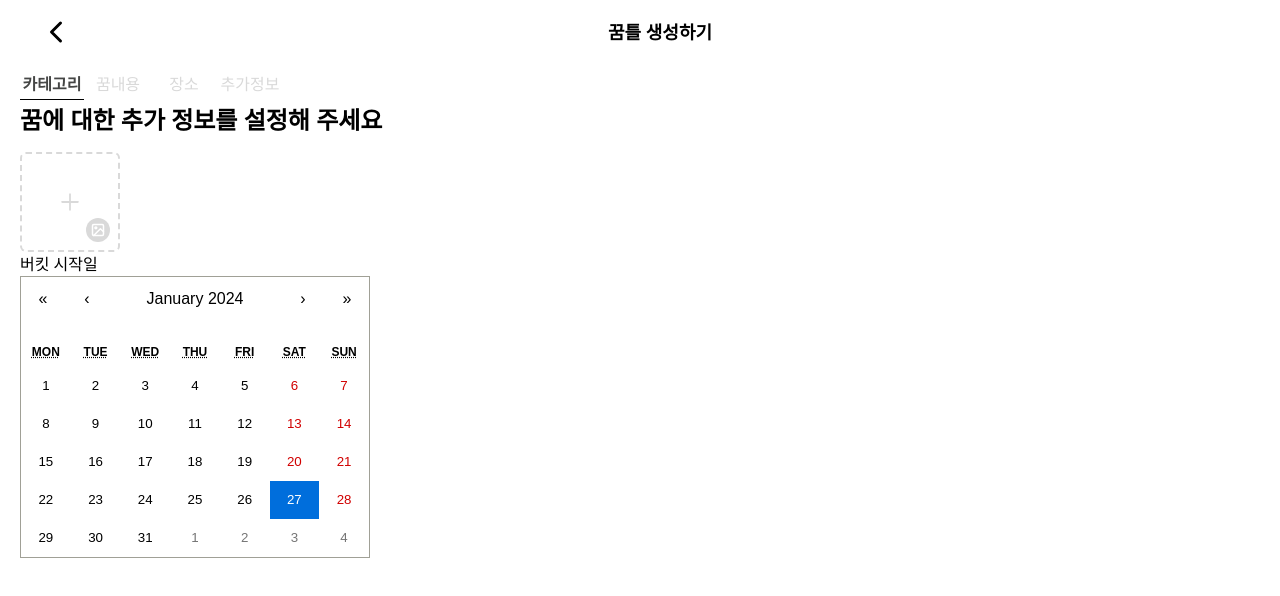
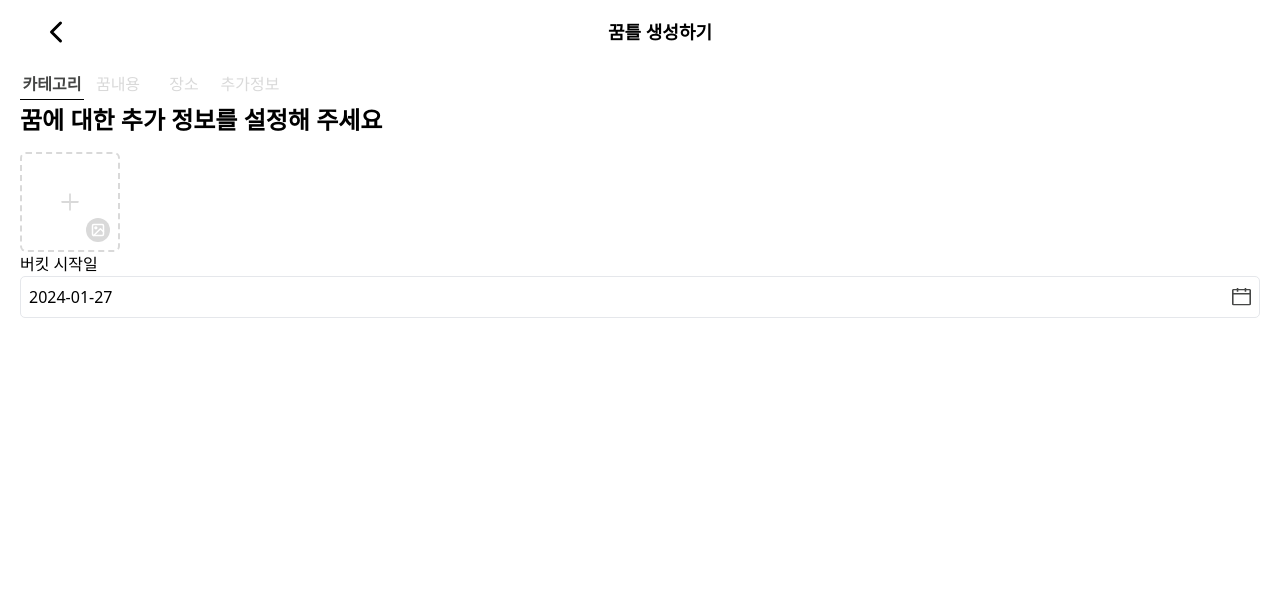
Before and after one commit to ggumms/ggumtle, a React (Vite) app in the folder frontend/: page /bucket/write/additional in a window 1280 px wide. Shown: the top 596 px of the page. Built offline with nearby package versions, Linux system fonts and the light colour scheme.

Commit message:
[FE] Feat #69: 버킷 시작일 날짜 선택 버튼 구현
Change-Id: Ife8a9bd05d23c734ffe43c29b201e58637b749aa

```diff
--- a/frontend/package.json
+++ b/frontend/package.json
@@ -12,6 +12,7 @@
 	"dependencies": {
 		"@emotion/react": "^11.11.3",
 		"@emotion/styled": "^11.11.0",
+		"@headlessui/react": "^1.7.18",
 		"@mui/material": "^5.15.5",
 		"@tanstack/react-query": "^5.17.15",
 		"@tanstack/react-query-devtools": "^5.17.18",
--- a/frontend/src/assets/svgs/index.ts
+++ b/frontend/src/assets/svgs/index.ts
@@ -1,2 +1,3 @@
 export { ReactComponent as SquareCheck } from './squareCheck.svg'
 export { ReactComponent as Picture } from './pictureImage.svg'
+export { ReactComponent as Calendar } from './calendarImage.svg'
--- a/frontend/src/pages/Bucket/AddBucket/AdditionalInfo/component/StartDate.tsx
+++ b/frontend/src/pages/Bucket/AddBucket/AdditionalInfo/component/StartDate.tsx
@@ -7,16 +7,34 @@ type EndDateType = Date | null
 type BucketDate = StartDateType | [StartDateType, EndDateType]
 
 const StartDate = () => {
+	const [isOpen, setIsOpen] = useState(false)
 	const [startDate, setStartDate] = useState<BucketDate>(new Date())
 
-	useEffect(() => {
-		console.log(startDate)
-	}, [startDate])
+	const handleClickStartDate = () => {
+		setIsOpen((prev) => !prev)
+	}
+
+	// padStart : 빈 문자열을 채워주는 메서드
+	const formatDate = (date: Date): string => {
+		const year = date.getFullYear()
+		const month = (date.getMonth() + 1).toString().padStart(2, '0')
+		const day = date.getDate().toString().padStart(2, '0')
+		return `${year}-${month}-${day}`
+	}
 
 	return (
 		<div>
 			<p>버킷 시작일</p>
-			<Calendar onChange={setStartDate} value={startDate} />
+			<button
+				onClick={handleClickStartDate}
+				className="
+					relative w-full px-2 py-2 text-left border-[0.5px] rounded-[5px]
+					after:content-calendarImage after:inline-block after:h-[19px] after:absolute after:right-2 after:translate-y-1/2 after:bottom-1/2
+				"
+			>
+				{startDate instanceof Date ? formatDate(startDate) : '날짜 선택'}
+			</button>
+			{isOpen && <Calendar onChange={setStartDate} value={startDate} />}
 		</div>
 	)
 }
--- a/frontend/tailwind.config.js
+++ b/frontend/tailwind.config.js
@@ -28,6 +28,7 @@ export default {
 		extend: {
 			content: {
 				pictureImage: 'url("/src/assets/svgs/pictureImage.svg")',
+				calendarImage: 'url("/src/assets/svgs/calendarImage.svg")',
 			},
 			colors: colorPalette,
 			keyframes: {
```
Also changed, not shown: frontend/src/assets/svgs/calendarImage.svg (added), 1 other file (tests, documents, lock files or other folders).
